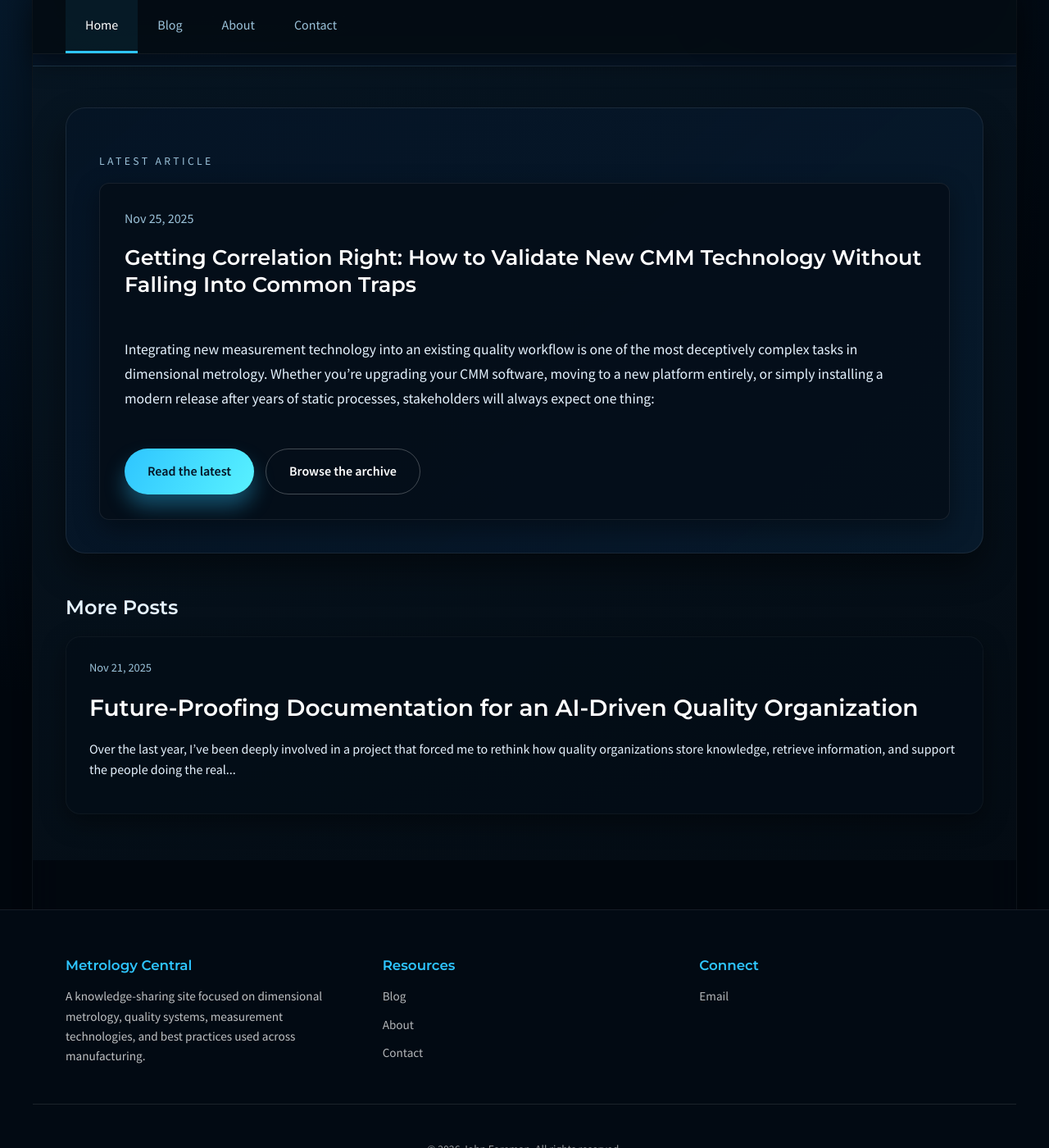
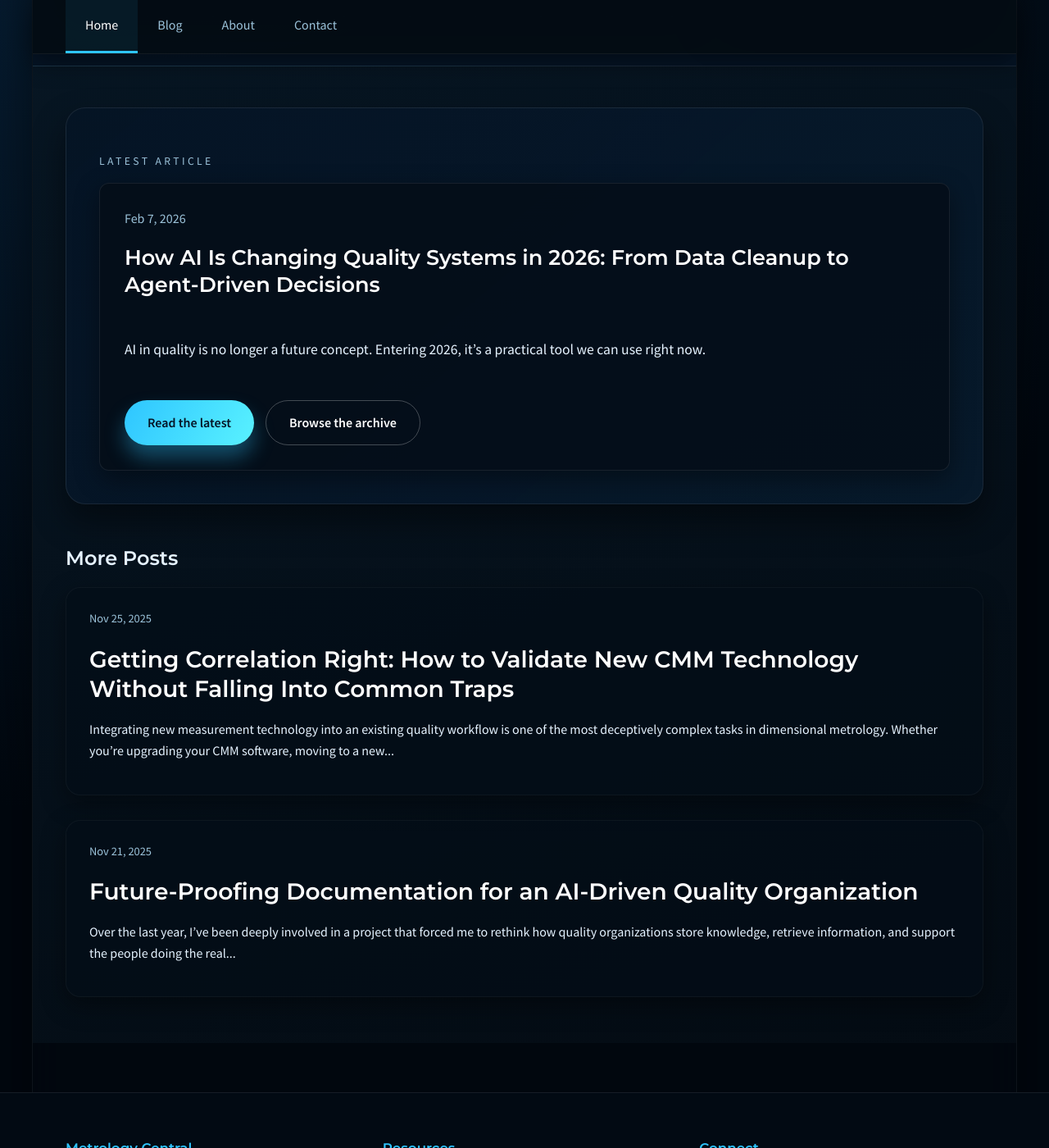
Before and after one commit to JohnForeman/MetrologyCentral, a Jekyll site: the page built from index.html, in a window 1280 px wide and 1400 px high, scrolled down 827 px. Shown: the whole window at 82% size. Built offline with Jekyll 4.4.1, drawn with Linux system fonts in a browser that asks for light colours; the list of posts is cut into pages by our own code; part of the change alters nothing that is shown.

Commit message:
Add 2026 AI quality systems post and update main.css
Co-authored-by: Cursor <cursoragent@cursor.com>

```diff
--- /dev/null
+++ b/_posts/2026-02-07-how-ai-is-changing-quality-systems-in-2026-from-data-cleanup-to-agent-driven-decisions.md
@@ -0,0 +1,394 @@
+---
+layout: post
+title: "How AI Is Changing Quality Systems in 2026: From Data Cleanup to Agent-Driven Decisions"
+date: 2026-02-07
+author: John Foreman
+description: "A practical 2026 guide for quality professionals: how to use AI to clean data, analyze faster, converse directly with datasets, secure sensitive information, and deploy agent workflows in existing operations."
+categories: [Metrology, Quality Systems, AI in Manufacturing, Data Strategy, Engineering Workflows]
+tags: [AI for quality, CMM data analysis, prompt engineering, data governance, LLM security, zero data retention, enterprise AI policy, AI agents, OpenClaw, dimensional metrology, workflow automation, knowledge management]
+---
+
+AI in quality is no longer a future concept. Entering 2026, it’s a practical tool we can use right now.
+
+If you work in metrology or quality systems, you’ve likely seen the same bottleneck I have: the problem is rarely a lack of data — it’s slow movement from data to decision. We lose time preparing files, reconciling context, translating results for different audiences, and chasing details across disconnected systems.
+
+That is where AI already creates real value: faster speed-to-clarity without sacrificing technical rigor.
+
+This article is a practical field guide: where AI helps immediately, where human control must remain non-negotiable, what security boundaries matter, and how agent-style workflows are changing how quality teams manage, interpret, and distribute information.
+
+---
+
+## Why AI in quality has moved from “interesting experiment” to “practical daily tool”
+
+Like most engineers, I started skeptical and verified everything before trusting it.
+
+A customer sent several inspection files that didn’t fit my downstream toolchain. Under normal conditions, I would have spent one to two hours writing or modifying a script, testing edge cases, and cleaning output before analysis could even begin.
+
+Instead, I used AI to do three practical steps:
+
+- **Interpret the file structure and field intent.**
+  AI identified how each source file was organized (column meaning, delimiters, mixed metadata, and repeated blocks), which is usually the slowest part of manual parsing.
+- **Reformat and normalize the dataset.**
+  It converted headers, standardized units, and returned a usable structure that matched my target import format.
+- **Return clean, reviewable output immediately.**
+  Instead of spending my time on plumbing work, I could begin technical interpretation almost immediately.
+
+That experience shifted my mindset: AI wasn’t replacing engineering judgment — it was removing friction between raw data and technical decision-making.
+
+---
+
+## Where AI creates immediate value in existing quality workflows (without changing your whole stack)
+
+These are high-value, low-disruption use cases most teams can start using now.
+
+### 1) Data preparation and normalization before analysis
+
+Most delays happen before any serious analysis starts.
+
+- **Mismatched headers and schema drift.**
+  Different systems label similar fields differently (`Feature_ID` vs `FeatureName` vs `Nominal`). AI can map fields into one consistent schema.
+- **Mixed units and formatting inconsistencies.**
+  It can detect and standardize mm/inch mixes, decimal formatting issues, and date/time mismatches.
+- **Incompatible export structures.**
+  It can reshape report-oriented exports into analysis-ready tables (long vs wide format, stacked rows vs normalized rows).
+- **Inconsistent naming conventions across plants/programs.**
+  AI can enforce one naming pattern and provide a mapping log for traceability.
+
+**Practical impact:** less analyst time spent cleaning and more time spent finding actual process signals.
+
+### 2) Fast exploratory analysis to identify where formal methods should focus
+
+AI can rapidly scan large tables and point you to likely problem areas.
+
+- **Outlier highlighting with context.**
+  It can call out not just extremes, but also whether those points cluster by setup, shift, machine, or feature type.
+- **Drift pattern detection.**
+  It can flag directional changes over time that may indicate calibration drift, fixture wear, or method changes.
+- **Feature clustering and failure grouping.**
+  It can group similar failure signatures so teams can treat root causes, not isolated symptoms.
+- **Likely variation contributors.**
+  It can produce ranked hypotheses (for example: probe strategy, filter setting, thermal window, alignment choices) to speed follow-up investigation.
+
+This does **not** replace SPC/MSA. It improves where and how you apply SPC/MSA.
+
+### 3) Conversational data analysis: ask engineering questions in plain language instead of writing complex queries
+
+When datasets are large and multi-factor, static reporting slows down thinking.
+
+This is one of the biggest workflow shifts AI introduces: instead of needing to know each software package deeply (query syntax, report builders, formula logic, export formatting), you can describe your question directly in technical language and iterate in conversation. You still need engineering judgment — but you no longer need to be an expert in every reporting interface just to get to the first useful answer.
+
+- **Ask direct ranking questions.**
+  Example: “Which hardware/parameter combinations were closest to reference values across all runs?”
+- **Ask stability questions.**
+  Example: “Which settings show high spread despite good mean performance?”
+- **Ask method comparison questions.**
+  Example: “What changed when filtering method A replaced method B?”
+- **Ask follow-up questions without rebuilding reports each time.**
+  You can iterate quickly instead of waiting on another manual pivot or script edit.
+- **Use plain-language prompts across disciplines.**
+  You can move from metrology to statistics to documentation in one thread (for example: “compare these runs,” then “summarize probable causes,” then “draft a report-ready conclusion”).
+- **Reduce dependence on software-specific expert tricks.**
+  Traditional systems still matter, but AI reduces the bottleneck of needing one person who knows every menu path, macro, and query format.
+
+**Practical impact:** shorter loop between question, evidence, and next test — and broader team access to useful analysis, even when software specialists are not immediately available.
+
+### 4) Accelerating scripts, formulas, and reusable utilities
+
+AI won’t remove the need for technical understanding, but it can remove a lot of low-value coding overhead.
+
+- **Generate draft Python/C# utilities.**
+  Useful for file conversion, parsing, and repetitive transformations.
+- **Translate spreadsheet logic into maintainable code.**
+  Reduces fragile workbook dependencies and hidden logic errors.
+- **Refactor one-off formulas into repeatable workflows.**
+  Turns ad hoc analyst work into reusable process assets.
+- **Add validation checks around transformations.**
+  AI can draft checks for row counts, missing fields, unit integrity, and tolerance-bound sanity checks.
+
+The win is not “no coding.” The win is faster path to robust, testable coding.
+
+### 5) Meeting-speed reporting for better decision velocity
+
+In cross-functional meetings, delay often comes from translation, not analysis.
+
+- **Summarize what changed in plain technical language.**
+  AI can turn dense notes and tables into a concise change narrative.
+- **Frame likely causes and confidence levels.**
+  It can separate high-confidence findings from open questions.
+- **Propose next discriminating tests.**
+  Instead of vague action items, you get specific tests that can confirm or reject hypotheses.
+- **Clarify blocked decisions.**
+  It can explicitly list what evidence is still missing before sign-off.
+
+This shifts meetings from “building presentation material” to “making informed decisions.”
+
+---
+
+## Where AI must stop: protecting technical integrity and engineering accountability
+
+Use AI as an accelerator, not an authority.
+
+In quality systems:
+
+- **AI should propose and summarize.**
+  Use it for candidate explanations, data organization, and communication drafts.
+- **Humans should verify, decide, and sign off.**
+  Final conclusions, release decisions, and customer-facing commitments stay with accountable engineers.
+
+For high-impact decisions, keep standard discipline:
+
+- **Source traceability.**
+  You must be able to show where each number came from.
+- **Repeatability checks.**
+  One good-looking run is not enough.
+- **Independent verification.**
+  Validate key outputs using known methods or secondary tools.
+- **Explicit assumptions.**
+  If an assumption drives the conclusion, state it directly.
+
+---
+
+## Data security in practice: what information is safe to share with LLMs, what requires controls, and what should stay out
+
+This is the section many teams skip. It should be policy-level, not optional.
+
+### A practical three-tier submission model
+
+Before submitting anything to an LLM, classify the data first.
+
+**Generally acceptable with standard controls**
+
+- **Public standards references and public technical material.**
+  Content already available in standards docs, published references, or public training examples.
+- **Generic process descriptions.**
+  High-level workflow logic without customer identifiers or proprietary values.
+- **Synthetic or properly anonymized datasets.**
+  Useful for method development and testing prompt quality.
+- **De-identified trend summaries.**
+  Pattern-level metrics without part/customer/program identity.
+
+**Use caution and require internal approval**
+
+- **Customer-specific dimensional data.**
+  Especially where geometry intent or manufacturing strategy could be inferred.
+- **Supplier performance details.**
+  Can expose sensitive business relationships or quality weaknesses.
+- **Internal capability and escape investigations.**
+  High-value operational intelligence that may be contract-sensitive.
+- **CAD-adjacent measurement context.**
+  Even partial geometry references can reveal proprietary design intent.
+
+**Do not submit to general shared tools unless under approved enterprise controls**
+
+- **Export-controlled or regulated technical data.**
+- **Proprietary design geometry, tolerance stacks, and protected product definitions.**
+- **Contract-restricted customer datasets.**
+- **Sensitive plant/network or security architecture details.**
+- **Legal, HR, and confidential business records.**
+
+### What major foundation-model providers generally state (2025/2026 snapshot)
+
+Based on published docs/terms at time of writing:
+
+- **OpenAI (business/API):** business inputs/outputs are generally not used for training by default unless the organization explicitly opts in.
+- **Anthropic (commercial/API):** commercial terms state customer content is not used for model training unless explicit opt-in paths are used.
+- **Google Cloud Vertex AI:** service terms include training restrictions without customer permission/instruction and document data retention/zero-retention pathways.
+- **Microsoft Azure OpenAI / Azure Direct Models:** published guidance states prompts/completions are not used to train foundation models without explicit permission/instruction and are logically isolated from other customers.
+- **Amazon Bedrock:** published guidance states prompts/completions are not used to train AWS models and are not distributed to third parties.
+
+Policies evolve, so organizations should verify current terms directly during procurement and annually thereafter.
+
+### How to create “silo” enterprise AI usage without shutting teams down
+
+If you want broad employee usage without exposing IP, formalize it:
+
+1. **Use enterprise contracts, not unmanaged consumer accounts.**
+   This creates enforceable legal and technical controls.
+2. **Require explicit no-training defaults in writing.**
+   Do not rely on assumptions or marketing summaries.
+3. **Define retention and deletion expectations.**
+   Include log windows, deletion requests, and data lifecycle responsibilities.
+4. **Enforce SSO, RBAC, and auditable access.**
+   Tie usage to identity and least-privilege permissions.
+5. **Classify what can/cannot be submitted.**
+   Publish approved data classes and prohibited classes.
+6. **Provide approved prompt templates with redaction guidance.**
+   Make secure behavior easy and repeatable.
+7. **Run recurring governance reviews across Quality + IT + Legal.**
+   Keep policy aligned with tool capability and risk profile.
+
+The goal isn’t to block AI. The goal is controlled, repeatable, secure adoption.
+
+---
+
+## Why AI agents (not just chatbots) will reshape information work in quality organizations
+
+Chat AI answers a prompt. Agent AI can execute a workflow.
+
+An agent can carry context across steps, use tools, follow rules, and produce structured outputs with less manual orchestration.
+
+### What this changes in real quality operations
+
+#### 1) Large spreadsheet triage becomes structured and repeatable
+
+Instead of manually scanning thousands of rows, agents can:
+
+- **create exception rollups,**
+  so teams see highest-impact issues first instead of reading full sheets line-by-line;
+- **cluster recurring failure signatures,**
+  so systemic issues are visible across jobs/plants;
+- **build prioritized action queues,**
+  so owners and deadlines are clear;
+- **generate audience-specific summaries,**
+  so managers, engineers, and operators get the same truth at the right detail level.
+
+#### 2) Dependence on brittle one-off scripts decreases
+
+Instead of rebuilding logic every time a format changes, teams can define an agent flow:
+
+- ingest file sets,
+- normalize schema,
+- run rule checks,
+- flag anomalies,
+- publish summary + evidence table.
+
+This doesn’t eliminate scripts; it reduces script chaos and raises process consistency.
+
+#### 3) Institutional knowledge becomes easier to retain and reuse
+
+Agents can continuously index and summarize:
+
+- SOP updates,
+- lessons learned,
+- recurring customer issues,
+- historical root-cause outcomes.
+
+That reduces tribal knowledge loss and shortens onboarding ramp time.
+
+#### 4) Cross-functional communication gets faster and cleaner
+
+Agents can translate one technical dataset into multiple views:
+
+- **Operator view:** immediate actions and checks,
+- **Engineer view:** causal analysis and evidence depth,
+- **Leadership view:** risk, trend, and resource implications.
+
+This reduces the “multiple versions of reality” problem.
+
+#### 5) Always-on technical preparation becomes normal
+
+Agent frameworks (including OpenClaw-style setups) can run scheduled checks and prepare briefing packages:
+
+- what changed since last review,
+- where risk is rising,
+- what requires escalation,
+- what evidence is still missing for closure.
+
+That’s a direct productivity gain in information management, not a speculative future idea.
+
+---
+
+## A practical adoption roadmap: from individual wins to controlled team-scale deployment
+
+If you want adoption without chaos, phase it.
+
+### Phase 1: Individual productivity gains
+
+- **Data cleanup and normalization tasks.**
+  Start where effort is repetitive and measurable.
+- **Summary drafting and documentation support.**
+  Reduce writing overhead while keeping technical review human-led.
+- **Code assistance for repetitive utilities.**
+  Speed parser/script development with validation.
+- **Chart and memo preparation.**
+  Improve communication speed without losing rigor.
+
+### Phase 2: Team-level standards and repeatability
+
+- **Approved prompt patterns.**
+  Standardize how common tasks are requested.
+- **Review checklists.**
+  Define what must be verified before use.
+- **Output templates.**
+  Keep reporting format consistent across users.
+- **Data classification policy.**
+  Align security behavior across the organization.
+
+### Phase 3: Controlled agent workflows
+
+- **Scoped automations.**
+  Start with narrow, high-value processes.
+- **Defined approvals and handoffs.**
+  Keep accountability explicit.
+- **Logging and auditability.**
+  Ensure decisions remain traceable.
+- **Measured cycle-time and quality impact.**
+  Prove value with before/after metrics.
+
+### Phase 4: Scaled information operations
+
+- **Integrated technical knowledge retrieval.**
+- **Recurring analytical monitoring workflows.**
+- **Organization-wide decision support summaries.**
+
+At this phase, AI is no longer “a tool someone uses”; it becomes part of how quality information flows.
+
+---
+
+## What quality professionals can do this week to start safely and effectively
+
+You don’t need a major transformation program to begin.
+
+1. **Choose one repetitive data-prep task.**
+   Pick a pain point with measurable effort.
+2. **Run it with AI and compare time + error rate.**
+   Treat it like a process improvement trial.
+3. **Add a verification checklist.**
+   Ensure outputs meet technical requirements before reuse.
+4. **Document the workflow for repeatability.**
+   Make it reusable by the next engineer, not just the current one.
+5. **Expand to one agent-assisted reporting loop.**
+   Start small, then scale where the evidence supports it.
+
+If we apply the same discipline we use in metrology — controls, validation, traceability — AI becomes a force multiplier, not a risk multiplier.
+
+---
+
+## Final perspective: the real competitive advantage is decision quality, speed-to-clarity, and organizational learning
+
+AI will not replace strong quality engineers.
+
+But engineers and organizations that can direct AI and agent workflows effectively will outperform those that cannot — not because they are “more modern,” but because they can convert raw information into reliable decisions faster and more consistently.
+
+In quality systems, the true bottleneck is rarely measurement volume. It is interpretation latency: how long it takes to move from raw data, to shared understanding, to justified action.
+
+Teams that win in 2026 and beyond will be the teams that do four things exceptionally well:
+
+- **Reduce time-to-clarity without lowering technical standards.**
+  They use AI to compress low-value effort (cleanup, formatting, first-pass synthesis) while preserving human verification where it matters.
+- **Improve decision traceability under pressure.**
+  They can show why a decision was made, what evidence supported it, what assumptions were active, and what remains uncertain.
+- **Scale expert reasoning beyond a handful of specialists.**
+  They use conversational analysis and agent workflows so good technical thinking is reproducible across shifts, sites, and teams.
+- **Turn every investigation into reusable institutional knowledge.**
+  They capture what was learned, not just what was fixed, so the next problem starts at a higher baseline.
+
+This is where the strategic value compounds.
+
+When AI is used correctly, you don’t just get faster reports. You get:
+
+- fewer avoidable escalations,
+- cleaner handoffs between engineering, operations, and leadership,
+- faster root-cause convergence,
+- and stronger confidence in high-impact decisions.
+
+In other words, AI maturity in quality is not about replacing people or chasing novelty.
+
+It is about building an information system where:
+
+- evidence arrives sooner,
+- reasoning is more explicit,
+- decisions are more defensible,
+- and actions are more aligned across the organization.
+
+That is the real competitive advantage: not doing more analysis for its own sake, but moving from data to justified action faster — with better decisions, clearer evidence, and repeatable execution at scale.
--- a/assets/css/main.css
+++ b/assets/css/main.css
@@ -546,15 +546,15 @@ h1, h2, h3, h4, h5, h6 {
 }
 
 .post-content code {
-  background-color: rgba(13, 71, 161, 0.05);
+  background-color: rgba(46, 197, 255, 0.14);
   padding: 2px 6px;
   border-radius: 4px;
   font-size: 0.9em;
-  color: var(--brand-primary);
+  color: var(--text-white);
 }
 
 .post-content pre {
-  background-color: #f6f8fa;
+  background-color: rgba(3, 11, 22, 0.95);
   padding: 20px;
   border-radius: 8px;
   overflow-x: auto;
@@ -571,9 +571,51 @@ h1, h2, h3, h4, h5, h6 {
   margin: 30px 0;
   padding: 20px 30px;
   border-left: 4px solid var(--brand-gold);
-  background-color: rgba(176, 141, 87, 0.05);
+  background-color: rgba(75, 225, 255, 0.08);
   font-style: italic;
   color: var(--text-color);
+}
+
+.post-content table {
+  width: 100%;
+  border-collapse: collapse;
+  margin: 24px 0;
+  background: rgba(3, 11, 22, 0.85);
+  border: 1px solid var(--border-color);
+  border-radius: 8px;
+  overflow: hidden;
+}
+
+.post-content th,
+.post-content td {
+  padding: 12px 14px;
+  border-bottom: 1px solid var(--border-color);
+  border-right: 1px solid var(--border-color);
+  text-align: left;
+  vertical-align: top;
+}
+
+.post-content th:last-child,
+.post-content td:last-child {
+  border-right: none;
+}
+
+.post-content tr:last-child td {
+  border-bottom: none;
+}
+
+.post-content thead th {
+  background: rgba(46, 197, 255, 0.16);
+  color: var(--text-white);
+  font-weight: 700;
+}
+
+.post-content tbody tr:nth-child(even) {
+  background: rgba(255, 255, 255, 0.02);
+}
+
+.post-content tbody tr:hover {
+  background: rgba(46, 197, 255, 0.08);
 }
 
 .post-content ul, .post-content ol {
@@ -583,6 +625,12 @@ h1, h2, h3, h4, h5, h6 {
 
 .post-content li {
   margin-bottom: 10px;
+}
+
+.post-content hr {
+  border: 0;
+  border-top: 1px solid var(--border-color);
+  margin: 32px 0;
 }
 
 .site-footer {
```
